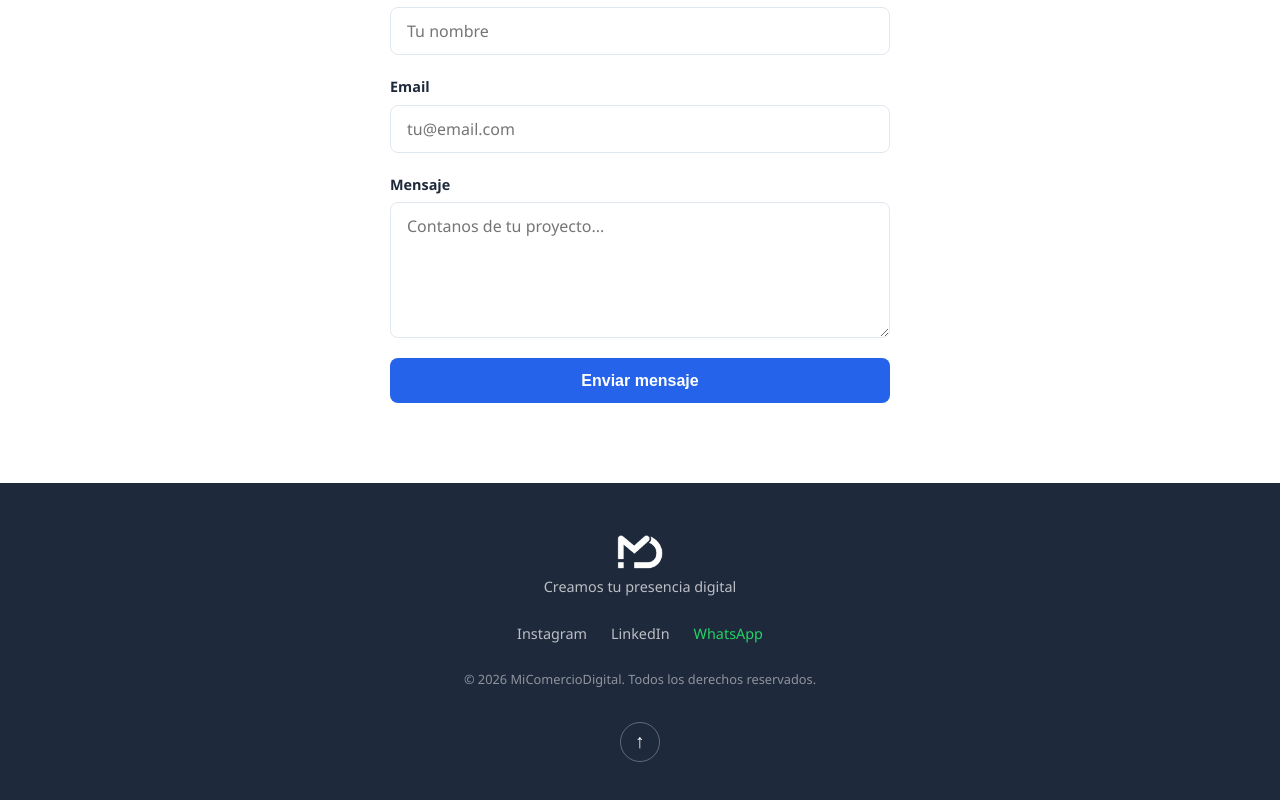
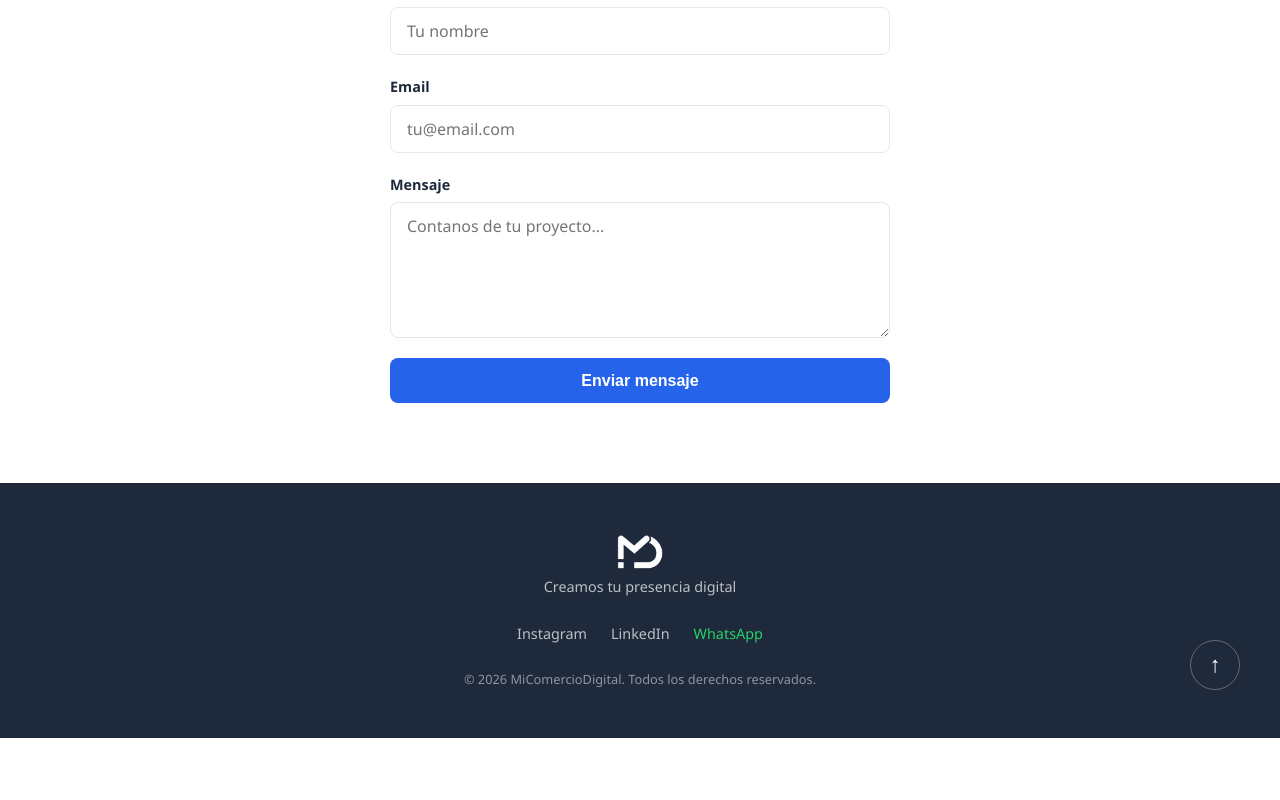
Before and after one commit to santiagodaghero/micomerciodigital, a React (Vite) app: page /#/ in a window 1280 px wide. Shown: the part 3061-3861 px from the top of the page. After the commit the page ends 3799 px from the top, so only its background shows below. Built offline with nearby package versions, Linux system fonts and the light colour scheme.

Commit message:
Fix: cursor pointer en logo, flecha footer más grande y a la derecha

```diff
--- a/src/components/Footer/Footer.css
+++ b/src/components/Footer/Footer.css
@@ -10,6 +10,7 @@
   flex-direction: column;
   align-items: center;
   gap: 1.5rem;
+  position: relative;
 }
 
 .footer__logo-img {
@@ -57,16 +58,18 @@
 }
 
 .footer__top {
-  width: 40px;
-  height: 40px;
+  position: absolute;
+  right: 0;
+  bottom: 0;
+  width: 50px;
+  height: 50px;
   border-radius: 50%;
   border: 1px solid rgba(255, 255, 255, 0.3);
   background: transparent;
   color: white;
-  font-size: 1.2rem;
+  font-size: 1.4rem;
   cursor: pointer;
   transition: background 0.2s, border-color 0.2s;
-  margin-top: 0.5rem;
 }
 
 .footer__top:hover {
--- a/src/components/Header/Header.css
+++ b/src/components/Header/Header.css
@@ -20,7 +20,7 @@
 .header__logo {
   display: flex;
   align-items: center;
-  cursor: default;
+  cursor: pointer;
 }
 
 .header__logo-img {
```
